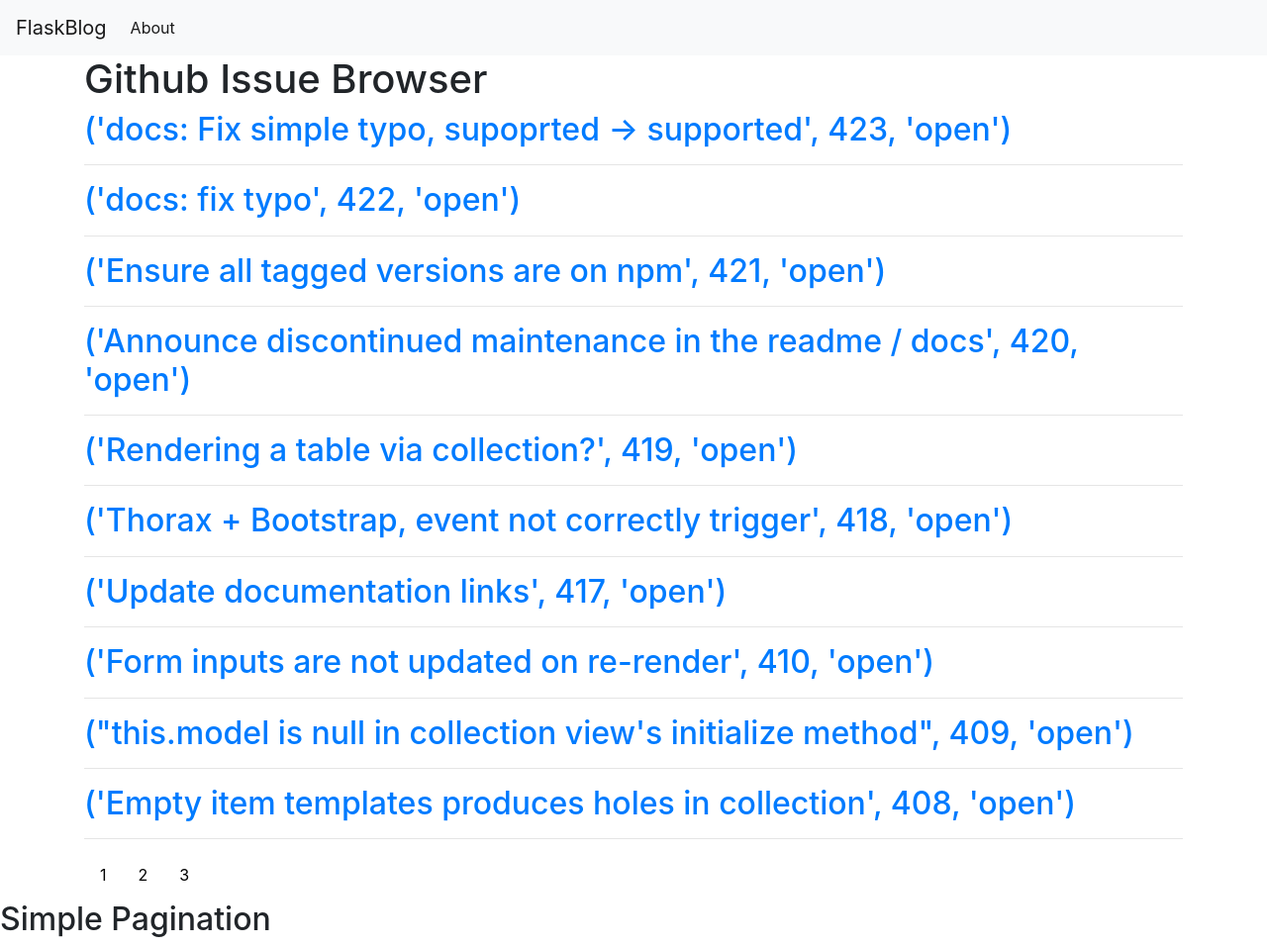
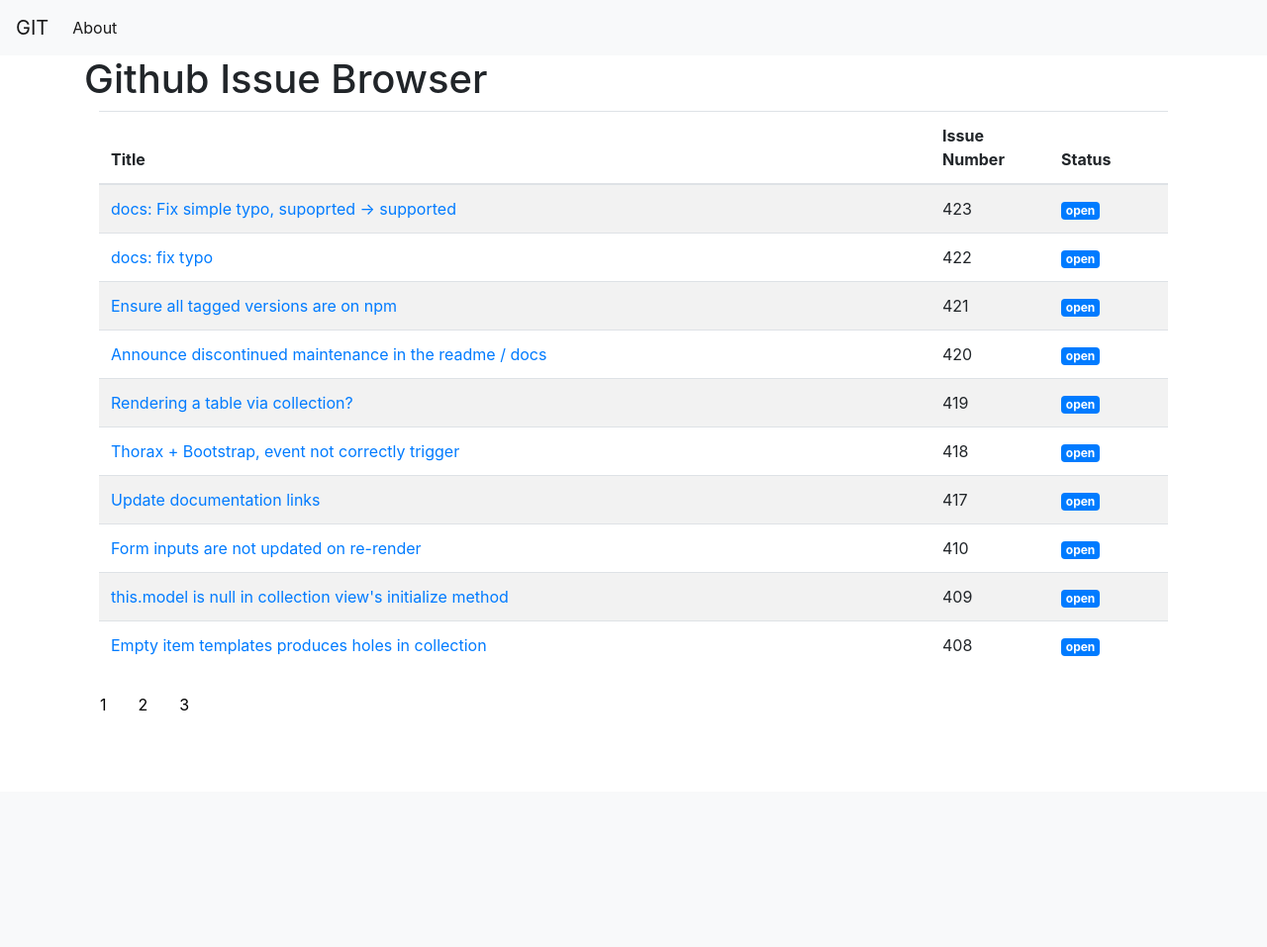
Before and after one commit to csood2/SWE-WalmartLabs-Assignment, a Flask app: page / in a window 1280 px wide. Shown: the whole page at 99% size. After the commit the page ends 718 px from the top, so only its background shows below. Run offline with Flask 2, Linux system fonts and the light colour scheme; some libraries are stand-ins or nearby versions.

Commit message:
working table on main page

```diff
--- a/app.py
+++ b/app.py
@@ -83,19 +83,21 @@
     result_issue = datb.loc[datb['number'] == number]
     if result_issue is None:
         abort(404)
+    print("goat here!")
     return result_issue
 
 
 
-@app.route('/<int:iss_id>')
+@app.route('/issue/<int:iss_id>')
 def issue(iss_id):
 
+    print("got here!")
 
     result_issue = get_issue(iss_id, datb)
     if result_issue is None:
         abort(404)
 
-        print("values:")
+    print("values:")
     print(result_issue.values)
     return render_template('issue.html', issue=result_issue.values)
 
--- a/templates/base.html
+++ b/templates/base.html
@@ -1,4 +1,4 @@
-<!doctype html>
+<!-- <!doctype html>
 <html lang="en">
   <head>
   <!-- Required meta tags -->
@@ -34,4 +34,4 @@
     <script src="https://cdnjs.cloudflare.com/ajax/libs/popper.js/1.14.7/umd/popper.min.js" integrity="sha384-UO2eT0CpHqdSJQ6hJty5KVphtPhzWj9WO1clHTMGa3JDZwrnQq4sF86dIHNDz0W1" crossorigin="anonymous"></script>
     <script src="https://stackpath.bootstrapcdn.com/bootstrap/4.3.1/js/bootstrap.min.js" integrity="sha384-JjSmVgyd0p3pXB1rRibZUAYoIIy6OrQ6VrjIEaFf/nJGzIxFDsf4x0xIM+B07jRM" crossorigin="anonymous"></script>
   </body>
-</html>
+</html> -->
--- a/templates/index.html
+++ b/templates/index.html
@@ -1,15 +1,47 @@
-{% extends 'base-main.html' %}
+{% extends 'main.html' %}
 
 {% block content %}
     <h1>{% block title %} Github Issue Browser {% endblock %}</h1>
 
 
     {% for title1, number, status in titles %}
-        <a href="{{ url_for('issue', iss_id=number) }}">
+        <!-- <a href="{{ url_for('issue', iss_id=number) }}">
             <h2>{{ title1, number, status }}</h2>
         </a>
-        <hr>
+        <hr> -->
     {% endfor %}
+
+
+<div class="container">
+
+  <table class="table table-striped">
+    <thead>
+      <tr>
+        <th style="width: 70%">Title</th>
+        <th style="width: 10%">Issue Number</th>
+        <th style="width: 10%">Status</th>
+      </tr>
+    </thead>
+    <tbody>
+
+
+
+        {% for title1, number, status in titles %}
+        <tr>
+                <td>
+                  <a href="{{ url_for('issue', iss_id=number) }}">
+                  {{title1}}
+                  </a>
+                </td>
+                <td>{{number}}</td>
+                <td><span class="badge badge-primary">{{ status}}</span>
+                </td>
+            </tr>
+        {% endfor %}
+
+    </tbody>
+  </table>
+</div>
 
 
 <div class="pagination">
--- a/templates/issue.html
+++ b/templates/issue.html
@@ -1,4 +1,4 @@
-{% extends 'base.html' %}
+{% extends 'main.html' %}
 
 {% block content %}
     <h2>{% block title %} {{ issue }} {% endblock %}</h2>
--- a/templates/base-main.html
+++ b/templates/main.html
@@ -7,7 +7,8 @@
 
   <!-- Bootstrap CSS -->
   <link rel="stylesheet" href="https://stackpath.bootstrapcdn.com/bootstrap/4.3.1/css/bootstrap.min.css" integrity="sha384-ggOyR0iXCbMQv3Xipma34MD+dH/1fQ784/j6cY/iJTQUOhcWr7x9JvoRxT2MZw1T" crossorigin="anonymous">
-
+  <script src="https://ajax.googleapis.com/ajax/libs/jquery/3.5.1/jquery.min.js"></script>
+  <script src="https://maxcdn.bootstrapcdn.com/bootstrap/3.4.1/js/bootstrap.min.js"></script>
   <title>{% block title %} {% endblock %}</title>
 
   <style>
@@ -25,7 +26,7 @@
 </head>
 <body>
   <nav class="navbar navbar-expand-md navbar-light bg-light">
-      <a class="navbar-brand" href="{{ url_for('index')}}">FlaskBlog</a>
+      <a class="navbar-brand" href="{{ url_for('index')}}">GIT</a>
       <button class="navbar-toggler" type="button" data-toggle="collapse" data-target="#navbarNav" aria-controls="navbarNav" aria-expanded="false" aria-label="Toggle navigation">
           <span class="navbar-toggler-icon"></span>
       </button>
@@ -40,7 +41,6 @@
   <div class="container">
       {% block content %} {% endblock %}
   </div>
-  <h2>Simple Pagination</h2>
 
 
 
```
Also changed, not shown: static/css/style.css (+0 -17 lines). Lines whose indentation alone changed are shown as unchanged.
